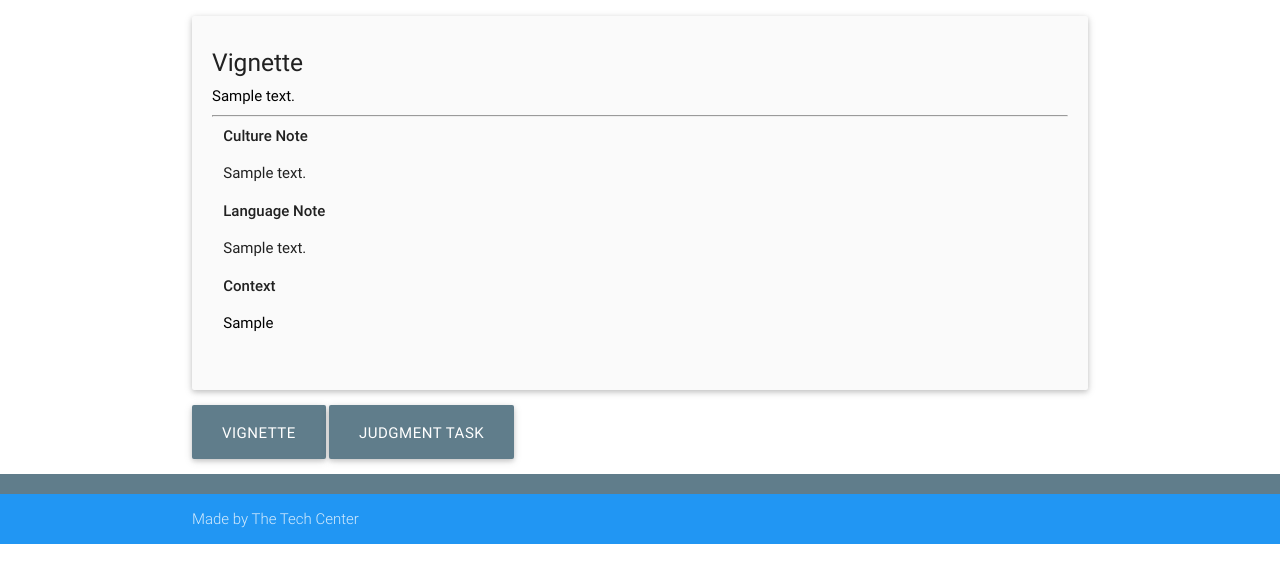
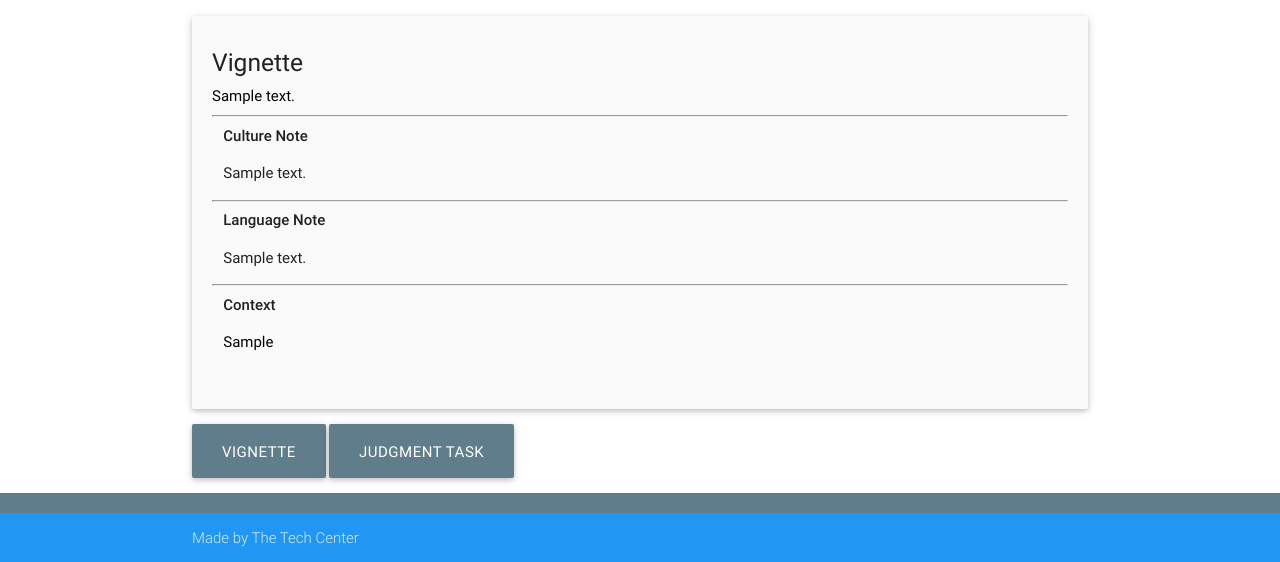
Before and after one commit to aitor-alvarez/culture, a Django app: template templates/culture_content/scenario.html in a window 1280 px wide. Shown: the part 170-732 px from the top of the page. Run offline with Django 3.2, Linux system fonts and the light colour scheme; the template is opened without the code that fills it: most values are stand-ins (such as "Sample title", 1, 10 or a date in 2020).

Commit message:
changed html tags for scenario

```diff
--- a/templates/culture_content/scenario.html
+++ b/templates/culture_content/scenario.html
@@ -10,7 +10,7 @@
                 <div class="row valign-wrapper">
                     <div class="col s12">
                         <h5>Vignette</h5>
-                        <span class="black-text">{{ scenario.description }}</span>
+                        <span class="black-text">{{ scenario.description|safe }}</span>
                         <hr>
 
                         {% if scenario.culture_note and not scenario.culture_note_after_feedback or scenario.culture_note_before_and_after_feedback|yesno:"yes"  %}
@@ -18,14 +18,14 @@
                                     <strong>Culture Note</strong>
                                 <p>{{ scenario.culture_note|safe  }}</p>
                          </div>
-
+                        <hr>
                         {% endif %}
                         {% if scenario.language_note and not scenario.language_note_after_feedback  or scenario.language_note_before_and_after_feedback|yesno:"yes"  %}
                          <div class="col s12">
                                     <strong>Language Note</strong>
                                 <p>{{ scenario.language_note|safe  }}</p>
                          </div>
-
+                        <hr>
                         {% endif %}
                         {% if not scenario.context_after_feedback|yesno:"no" or scenario.context_before_and_after_feedback|yesno:"yes" %}
                             <div class="col s12">
```
